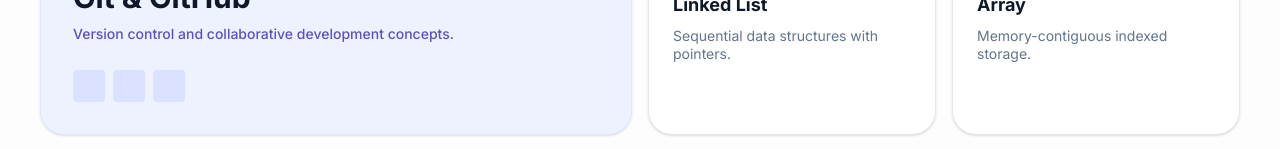
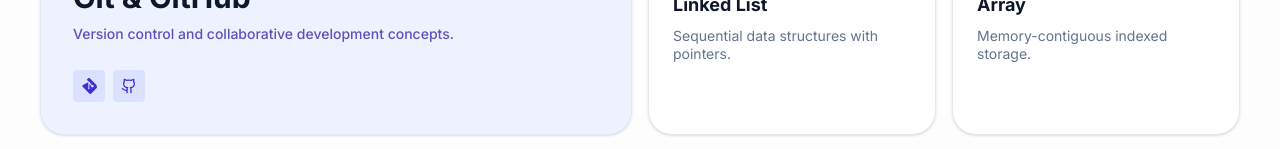
Before and after one commit to Prathvi321/CodeHub, a React (Vite) app: page / in a window 1280 px wide. Shown: the part 501-650 px from the top of the page. Built offline with nearby package versions, Linux system fonts and the light colour scheme.

Commit message:
bugs fixed

```diff
--- a/src/App.tsx
+++ b/src/App.tsx
@@ -340,9 +340,14 @@
                             <p className="text-indigo-800 text-sm opacity-80 leading-relaxed font-medium">{topic.description}</p>
                           </div>
                           <div className="flex gap-2 mt-6">
-                            {[1, 2, 3].map(i => (
-                              <div key={i} className="w-8 h-8 rounded bg-indigo-200/50" />
-                            ))}
+                            <div className="w-8 h-8 rounded bg-indigo-200/50 flex items-center justify-center text-indigo-700">
+                              <svg xmlns="http://www.w3.org/2000/svg" width="16" height="16" viewBox="0 0 24 24" fill="currentColor">
+                                <path d="M23.546 10.93L13.067.452c-.604-.603-1.582-.603-2.188 0L8.708 2.627l2.76 2.76c.645-.215 1.375-.07 1.889.441.516.515.658 1.258.438 1.9l2.759 2.759c.641-.22 1.386-.073 1.9.442.751.751.751 1.96 0 2.711-.75.75-1.96.75-2.711 0-.511-.511-.659-1.248-.445-1.886l-2.716-2.717V15.02c.224.212.365.518.365.856 0 .647-.523 1.171-1.171 1.171-.646 0-1.171-.524-1.171-1.171 0-.343.144-.654.372-.868V8.145c-.227-.213-.372-.522-.372-.864 0-.646.525-1.17 1.171-1.17.337 0 .642.144.855.367l2.806-2.806L2.454 10.93c-.603.604-.603 1.582 0 2.188l10.48 10.48c.604.604 1.582.604 2.188 0l8.424-8.424c.605-.605.605-1.584 0-2.188z"/>
+                              </svg>
+                            </div>
+                            <div className="w-8 h-8 rounded bg-indigo-200/50 flex items-center justify-center text-indigo-700">
+                              <Github className="w-4 h-4" />
+                            </div>
                           </div>
                         </div>
                       ) : topic.variant === "tall" ? (
```
Also changed, not shown: 1 other file (tests, documents, lock files or other folders).
